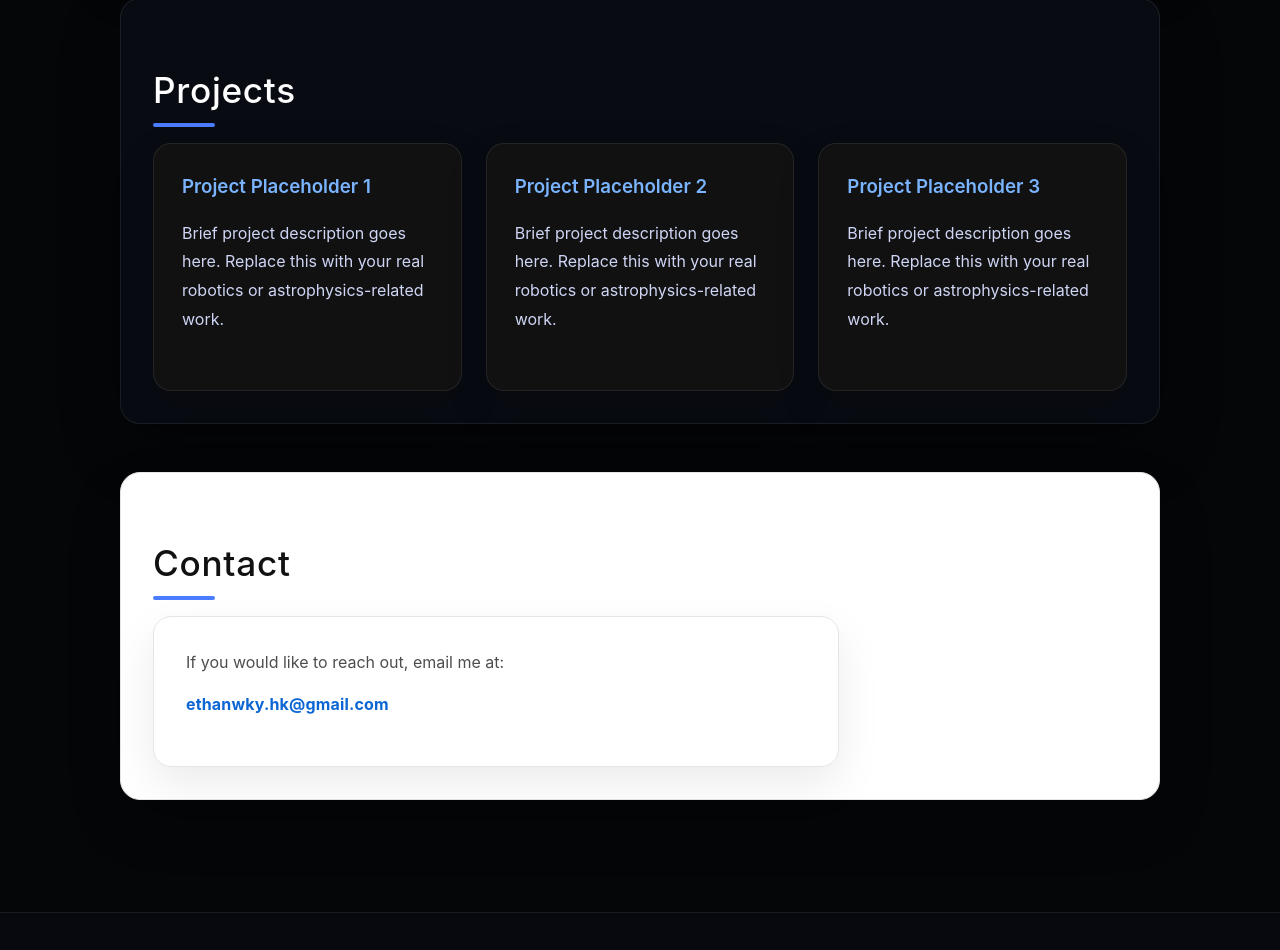
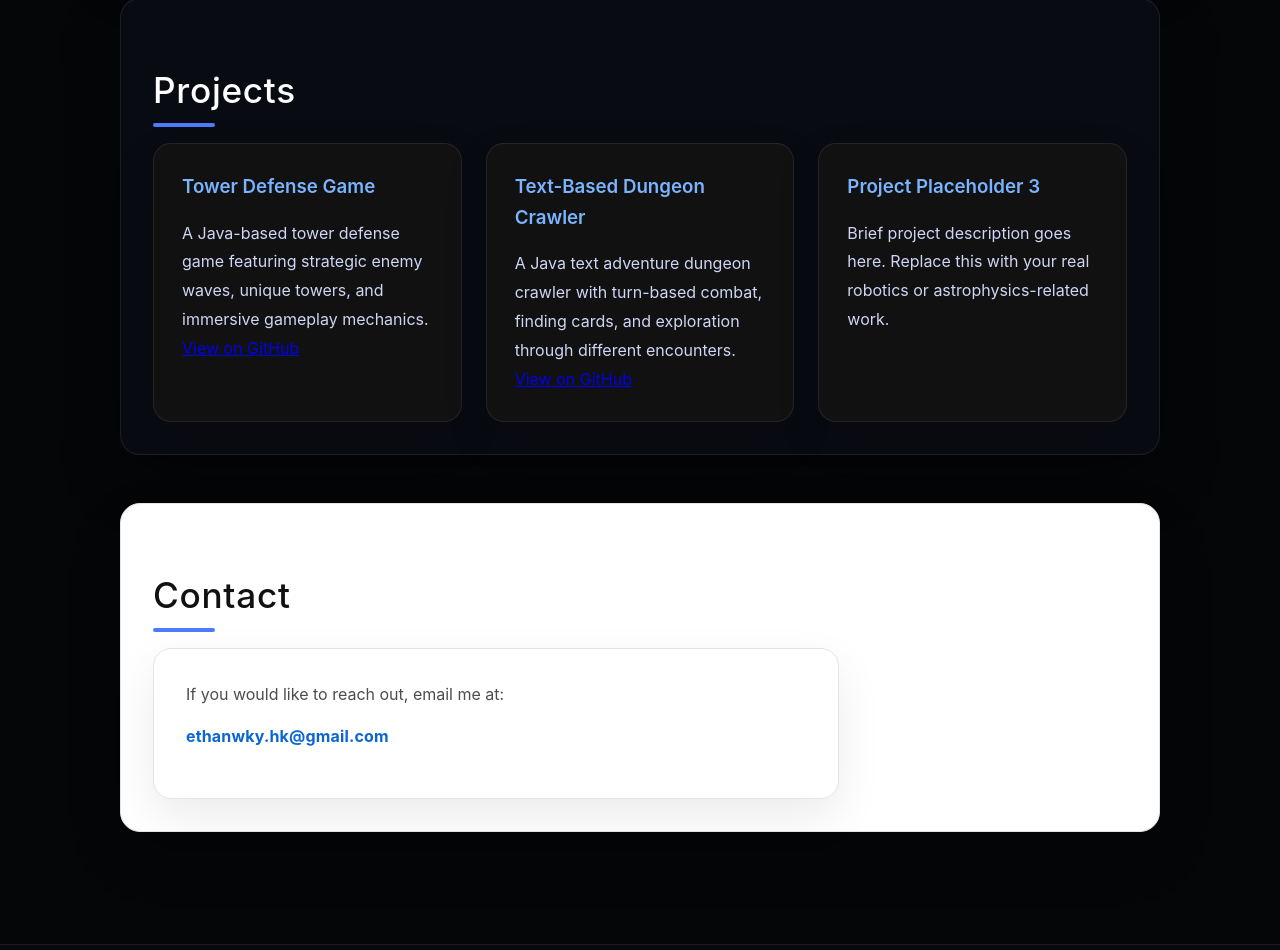
Before and after one commit to LCorpEthan/LCorpEthan.github.io, a plain HTML site: page index.html in a window 1280 px wide. Shown: the part 1246-2196 px from the top of the page. Drawn offline with Linux system fonts and the light colour scheme.

Commit message:
Added projects to it

```diff
--- a/index.html
+++ b/index.html
@@ -251,12 +251,14 @@
             <h2>Projects</h2>
             <div class="project-grid">
                 <article class="project-card">
-                    <h3>Project Placeholder 1</h3>
-                    <p>Brief project description goes here. Replace this with your real robotics or astrophysics-related work.</p>
+                    <h3>Tower Defense Game</h3>
+                    <p>A Java-based tower defense game featuring strategic enemy waves, unique towers, and immersive gameplay mechanics.</p>
+                    <p><a href="https://github.com/LCorpEthan/TowerDefenseGame" target="_blank" rel="noreferrer noopener">View on GitHub</a></p>
                 </article>
                 <article class="project-card">
-                    <h3>Project Placeholder 2</h3>
-                    <p>Brief project description goes here. Replace this with your real robotics or astrophysics-related work.</p>
+                    <h3>Text-Based Dungeon Crawler</h3>
+                    <p>A Java text adventure dungeon crawler with turn-based combat, finding cards, and exploration through different encounters.</p>
+                    <p><a href="https://github.com/LCorpEthan/DungeonCrawlerGame" target="_blank" rel="noreferrer noopener">View on GitHub</a></p>
                 </article>
                 <article class="project-card">
                     <h3>Project Placeholder 3</h3>
```
